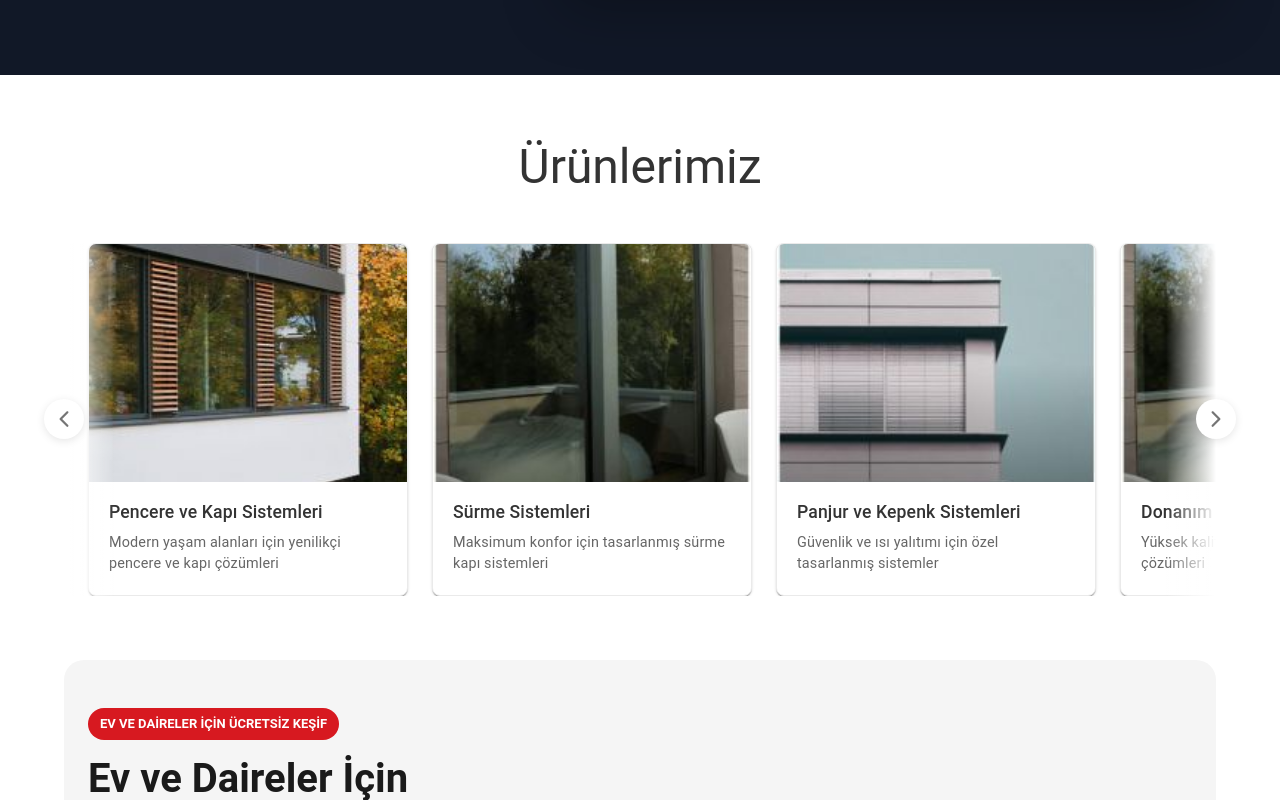
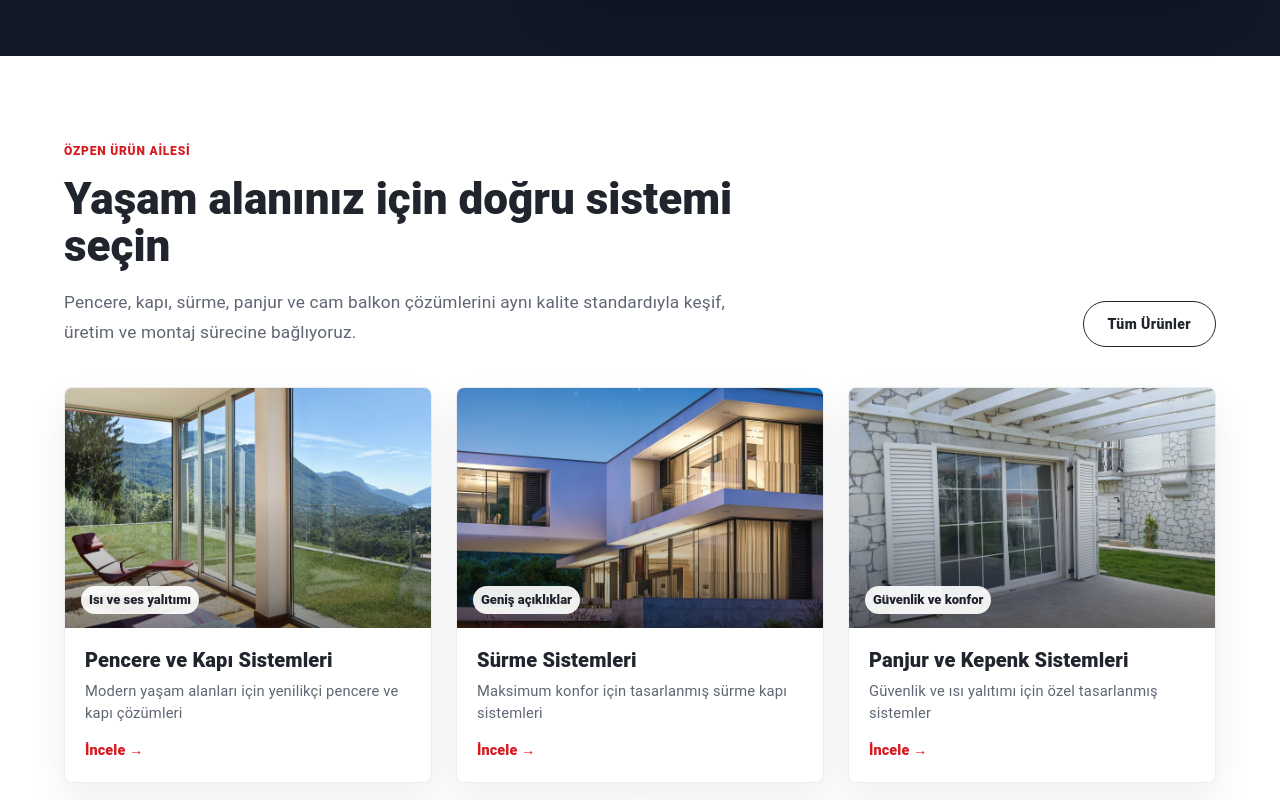
Before and after one commit to cagatayozbek/ozpen, a React (Create React App) app: page / in a window 1280 px wide. Shown: the part 1240-2040 px from the top of the page. Built offline with nearby package versions, Linux system fonts and the light colour scheme.

Commit message:
Grids component: update image imports, enhance layout, and improve styling; Home component: update promotional text and replace video asset

```diff
--- a/src/component/home/Grids.js
+++ b/src/component/home/Grids.js
@@ -8,7 +8,6 @@ import {
   CardContent,
   CardMedia,
   CardActionArea,
-  IconButton,
   Chip,
   List,
   ListItem,
@@ -20,7 +19,6 @@ import React from "react";
 import { Link } from "react-router-dom";
 import { motion } from "framer-motion";
 import { useInView } from "react-intersection-observer";
-import { IoIosArrowBack, IoIosArrowForward } from "react-icons/io";
 
 import "./Grids.css";
 import { RiHome2Line } from "react-icons/ri";
@@ -36,11 +34,12 @@ import {
   WhatsApp,
 } from "@mui/icons-material";
 
-// Resim importları
-import pencereKapi from "./assets/pencerevekapisistemleri.jpg";
-import pvcKapi from "./assets/pvc-kapi.jpg";
-import pvcPanjur from "./assets/pvc-panjur.jpg";
-import camBalkon from "./assets/cambalkon.jpg";
+// Ürün vitrini için yüksek çözünürlüklü görseller
+import pencereKapi from "../urunler/sistemler/detay/assets/dorado-bg.jpg";
+import surmeSistemleri from "../urunler/sistemler/detay/assets/comfort-plus-bg.jpg";
+import pvcPanjur from "../urunler/sistemler/detay/assets/winkepenk-bg.jpg";
+import camBalkon from "../urunler/sistemler/detay/assets/camekan-bg.jpg";
+import donanimSistemleri from "../urunler/sistemler/assets/acilim2.png";
 
 export default function Grids({ deneyimYili }) {
   const [ref, inView] = useInView({
@@ -66,20 +65,8 @@ export default function Grids({ deneyimYili }) {
     },
   };
 
-  // Kaydırma işlemi için ref
-  const scrollContainerRef = React.useRef(null);
-
-  // Kaydırma fonksiyonları
-  const scroll = (direction) => {
-    const container = scrollContainerRef.current;
-    if (container) {
-      const scrollAmount = direction === "left" ? -320 : 320;
-      container.scrollBy({ left: scrollAmount, behavior: "smooth" });
-    }
-  };
-
   return (
-    <Box sx={{ backgroundColor: "#ffffff", py: 8 }} ref={ref}>
+    <Box sx={{ backgroundColor: "#ffffff", py: { xs: 7, md: 10 } }} ref={ref}>
       <Container maxWidth="lg">
         <motion.div
           variants={containerVariants}
@@ -87,13 +74,77 @@ export default function Grids({ deneyimYili }) {
           animate={inView ? "visible" : "hidden"}
         >
           {/* Ürün Kartları */}
-          <Typography
-            variant="h3"
-            component="h2"
-            sx={{ textAlign: "center", mb: 6, color: "#333" }}
+          <Box
+            sx={{
+              display: "flex",
+              alignItems: { xs: "flex-start", md: "flex-end" },
+              justifyContent: "space-between",
+              gap: 3,
+              mb: { xs: 4, md: 5 },
+              flexDirection: { xs: "column", md: "row" },
+            }}
           >
-            Ürünlerimiz
-          </Typography>
+            <Box sx={{ maxWidth: 680 }}>
+              <Typography
+                variant="overline"
+                sx={{
+                  color: "#d71920",
+                  fontWeight: 800,
+                  letterSpacing: 0.8,
+                }}
+              >
+                Özpen ürün ailesi
+              </Typography>
+              <Typography
+                variant="h3"
+                component="h2"
+                sx={{
+                  color: "#20242c",
+                  fontWeight: 800,
+                  lineHeight: 1.08,
+                  mt: 1,
+                  mb: 2,
+                  fontSize: { xs: "2rem", md: "2.75rem" },
+                }}
+              >
+                Yaşam alanınız için doğru sistemi seçin
+              </Typography>
+              <Typography
+                variant="body1"
+                sx={{
+                  color: "#5f6673",
+                  fontSize: { xs: "1rem", md: "1.08rem" },
+                  lineHeight: 1.75,
+                }}
+              >
+                Pencere, kapı, sürme, panjur ve cam balkon çözümlerini aynı
+                kalite standardıyla keşif, üretim ve montaj sürecine bağlıyoruz.
+              </Typography>
+            </Box>
+            <Button
+              component={Link}
+              to="/urunler"
+              variant="outlined"
+              sx={{
+                borderColor: "#20242c",
+                borderRadius: "999px",
+                color: "#20242c",
+                fontWeight: 800,
+                px: 3,
+                py: 1.25,
+                textTransform: "none",
+                whiteSpace: "nowrap",
+                "&:hover": {
+                  borderColor: "#d71920",
+                  bgcolor: "#fff1f2",
+                  color: "#d71920",
+                },
+              }}
+            >
+              Tüm Ürünler
+            </Button>
+          </Box>
+
           <Box
             sx={{
               width: "100%",
@@ -101,97 +152,11 @@ export default function Grids({ deneyimYili }) {
               mb: 8,
             }}
           >
-            {/* Kaydırma Butonları */}
-            <IconButton
-              onClick={() => scroll("left")}
-              sx={{
-                position: "absolute",
-                left: { xs: 0, md: -20 },
-                top: "50%",
-                transform: "translateY(-50%)",
-                zIndex: 3,
-                backgroundColor: "white",
-                boxShadow: "0 2px 8px rgba(0,0,0,0.1)",
-                "&:hover": {
-                  backgroundColor: "#f5f5f5",
-                },
-                display: { xs: "none", md: "flex" },
-              }}
-            >
-              <IoIosArrowBack size={24} />
-            </IconButton>
-            <IconButton
-              onClick={() => scroll("right")}
-              sx={{
-                position: "absolute",
-                right: { xs: 0, md: -20 },
-                top: "50%",
-                transform: "translateY(-50%)",
-                zIndex: 3,
-                backgroundColor: "white",
-                boxShadow: "0 2px 8px rgba(0,0,0,0.1)",
-                "&:hover": {
-                  backgroundColor: "#f5f5f5",
-                },
-                display: { xs: "none", md: "flex" },
-              }}
-            >
-              <IoIosArrowForward size={24} />
-            </IconButton>
-
-            {/* Gradient Overlay'ler */}
-            <Box
-              sx={{
-                position: "absolute",
-                left: 0,
-                top: 0,
-                bottom: 0,
-                width: "50px",
-                background:
-                  "linear-gradient(to right, #ffffff 0%, transparent 100%)",
-                zIndex: 2,
-                pointerEvents: "none",
-                display: { xs: "none", md: "block" },
-              }}
-            />
-            <Box
-              sx={{
-                position: "absolute",
-                right: 0,
-                top: 0,
-                bottom: 0,
-                width: "50px",
-                background:
-                  "linear-gradient(to left, #ffffff 0%, transparent 100%)",
-                zIndex: 2,
-                pointerEvents: "none",
-                display: { xs: "none", md: "block" },
-              }}
-            />
-
-            {/* Kaydırmalı Container */}
-            <Box
-              ref={scrollContainerRef}
-              sx={{
-                display: "flex",
-                overflowX: "auto",
-                gap: "24px",
-                px: { xs: "12px", md: "24px" },
-                scrollSnapType: "x mandatory",
-                "&::-webkit-scrollbar": { display: "none" },
-                scrollbarWidth: "none",
-                position: "relative",
-                justifyContent: "flex-start",
-              }}
-            >
+            <Grid container spacing={{ xs: 2.5, md: 3 }}>
               {cardsData.map((card) => (
-                <Box
+                <Grid
                   key={card.id}
-                  sx={{
-                    flex: "0 0 auto",
-                    width: { xs: "280px", sm: "320px" },
-                    scrollSnapAlign: "center",
-                  }}
+                  size={{ xs: 12, sm: 6, md: card.wide ? 6 : 4 }}
                 >
                   <motion.div variants={itemVariants}>
                     <Card
@@ -200,44 +165,84 @@ export default function Grids({ deneyimYili }) {
                         display: "flex",
                         flexDirection: "column",
                         backgroundColor: "#ffffff",
-                        border: "1px solid #eaeaea",
-                        borderRadius: "8px",
+                        border: "1px solid rgba(24,31,42,0.08)",
+                        borderRadius: 2,
+                        boxShadow: "0 16px 38px rgba(20,27,38,0.07)",
                         overflow: "hidden",
-                        transition: "transform 0.3s ease-in-out",
+                        transition:
+                          "transform 0.25s ease, box-shadow 0.25s ease, border-color 0.25s ease",
                         "&:hover": {
-                          transform: "translateY(-4px)",
+                          transform: "translateY(-6px)",
+                          borderColor: "rgba(215,25,32,0.28)",
+                          boxShadow: "0 22px 48px rgba(20,27,38,0.12)",
                         },
                       }}
                     >
-                      <CardActionArea component={Link} to={card.link}>
-                        <Box sx={{ position: "relative", pt: "75%" }}>
+                      <CardActionArea
+                        component={Link}
+                        to={card.link}
+                        sx={{ height: "100%", display: "flex", flexDirection: "column" }}
+                      >
+                        <Box
+                          sx={{
+                            position: "relative",
+                            width: "100%",
+                            aspectRatio: card.wide ? "16 / 8.8" : "16 / 10.5",
+                            bgcolor: "#f5f6f8",
+                            overflow: "hidden",
+                          }}
+                        >
                           <CardMedia
                             component="img"
                             image={card.img}
                             alt={card.title}
                             sx={{
-                              position: "absolute",
-                              top: 0,
-                              left: 0,
                               width: "100%",
                               height: "100%",
-                              objectFit: "cover",
+                              objectFit: card.imageFit || "cover",
+                              objectPosition: card.imagePosition || "center",
+                              p: card.imagePadding || 0,
+                              transition: "transform 0.35s ease",
+                              ".MuiCard-root:hover &": {
+                                transform: "scale(1.04)",
+                              },
+                            }}
+                          />
+                          <Box
+                            sx={{
+                              position: "absolute",
+                              inset: 0,
+                              background:
+                                "linear-gradient(180deg, rgba(0,0,0,0) 45%, rgba(0,0,0,0.48) 100%)",
+                            }}
+                          />
+                          <Chip
+                            label={card.eyebrow}
+                            size="small"
+                            sx={{
+                              position: "absolute",
+                              left: 16,
+                              bottom: 14,
+                              bgcolor: "rgba(255,255,255,0.92)",
+                              color: "#20242c",
+                              fontWeight: 800,
+                              height: 28,
                             }}
                           />
                         </Box>
-                        <CardContent sx={{ p: 2.5 }}>
+                        <CardContent
+                          sx={{
+                            p: { xs: 2.5, md: card.wide ? 3 : 2.5 },
+                            flexGrow: 1,
+                            width: "100%",
+                          }}
+                        >
                           <Typography
-                            variant="h6"
+                            variant={card.wide ? "h5" : "h6"}
                             sx={{
-                              fontSize: "1.1rem",
-                              fontWeight: 500,
+                              fontWeight: 800,
                               mb: 1,
-                              color: "#333",
-                              overflow: "hidden",
-                              textOverflow: "ellipsis",
-                              display: "-webkit-box",
-                              WebkitLineClamp: 1,
-                              WebkitBoxOrient: "vertical",
+                              color: "#20242c",
                               lineHeight: 1.2,
                             }}
                           >
@@ -246,8 +251,8 @@ export default function Grids({ deneyimYili }) {
                           <Typography
                             variant="body2"
                             sx={{
-                              color: "#666",
-                              fontSize: "0.9rem",
+                              color: "#5f6673",
+                              fontSize: card.wide ? "1rem" : "0.92rem",
                               overflow: "hidden",
                               textOverflow: "ellipsis",
                               display: "-webkit-box",
@@ -258,13 +263,25 @@ export default function Grids({ deneyimYili }) {
                           >
                             {card.text}
                           </Typography>
+                          <Typography
+                            component="span"
+                            sx={{
+                              color: "#d71920",
+                              display: "inline-flex",
+                              fontSize: "0.9rem",
+                              fontWeight: 800,
+                              mt: 2,
+                            }}
+                          >
+                            İncele &rarr;
+                          </Typography>
                         </CardContent>
                       </CardActionArea>
                     </Card>
                   </motion.div>
-                </Box>
+                </Grid>
               ))}
-            </Box>
+            </Grid>
           </Box>
 
           {/* PERAKENDE'ye Özel Bölüm */}
@@ -654,13 +671,15 @@ const cardsData = [
     text: "Modern yaşam alanları için yenilikçi pencere ve kapı çözümleri",
     img: pencereKapi,
     link: "/urunler/pencere-ve-kapi-sistemleri",
+    eyebrow: "Isı ve ses yalıtımı",
   },
   {
     id: 2,
     title: "Sürme Sistemleri",
     text: "Maksimum konfor için tasarlanmış sürme kapı sistemleri",
-    img: pvcKapi,
+    img: surmeSistemleri,
     link: "/urunler/surme-sistemleri",
+    eyebrow: "Geniş açıklıklar",
   },
   {
     id: 3,
@@ -668,13 +687,18 @@ const cardsData = [
     text: "Güvenlik ve ısı yalıtımı için özel tasarlanmış sistemler",
     img: pvcPanjur,
     link: "/urunler/panjur-ve-kepenk-sistemleri",
+    eyebrow: "Güvenlik ve konfor",
   },
   {
     id: 4,
     title: "Donanım Sistemleri",
     text: "Yüksek kaliteli ve dayanıklı donanım çözümleri",
-    img: pvcKapi,
+    img: donanimSistemleri,
     link: "/urunler/donanim-sistemleri",
+    eyebrow: "Tamamlayıcı çözümler",
+    imageFit: "contain",
+    imagePadding: 3,
+    wide: true,
   },
   {
     id: 5,
@@ -682,5 +706,7 @@ const cardsData = [
     text: "Yaşam alanlarınızı genişleten modern cam balkon sistemleri",
     img: camBalkon,
     link: "/urunler/cam-balkon-sistemleri",
+    eyebrow: "Dört mevsim kullanım",
+    wide: true,
   },
 ];
--- a/src/component/home/Home.js
+++ b/src/component/home/Home.js
@@ -134,9 +134,8 @@ export default function Home() {
                   Kaliteyi Atölyeden Montaja Kadar Görün
                 </Typography>
                 <Typography className="brand-film-copy">
-                  Üretim, showroom ve montaj süreçlerimizi tek bir filmde
-                  izleyin. Yeni tanıtım filmi hazır olduğunda bu bölümden
-                  yayınlanacak.
+                  Başkent Özpen'i, çalışma alanlarımızı ve şirket içi
+                  atmosferimizi yakından tanıyın.
                 </Typography>
                 <Button
                   variant="contained"
```
Also changed, not shown: 1 other file (tests, documents, lock files or other folders).
